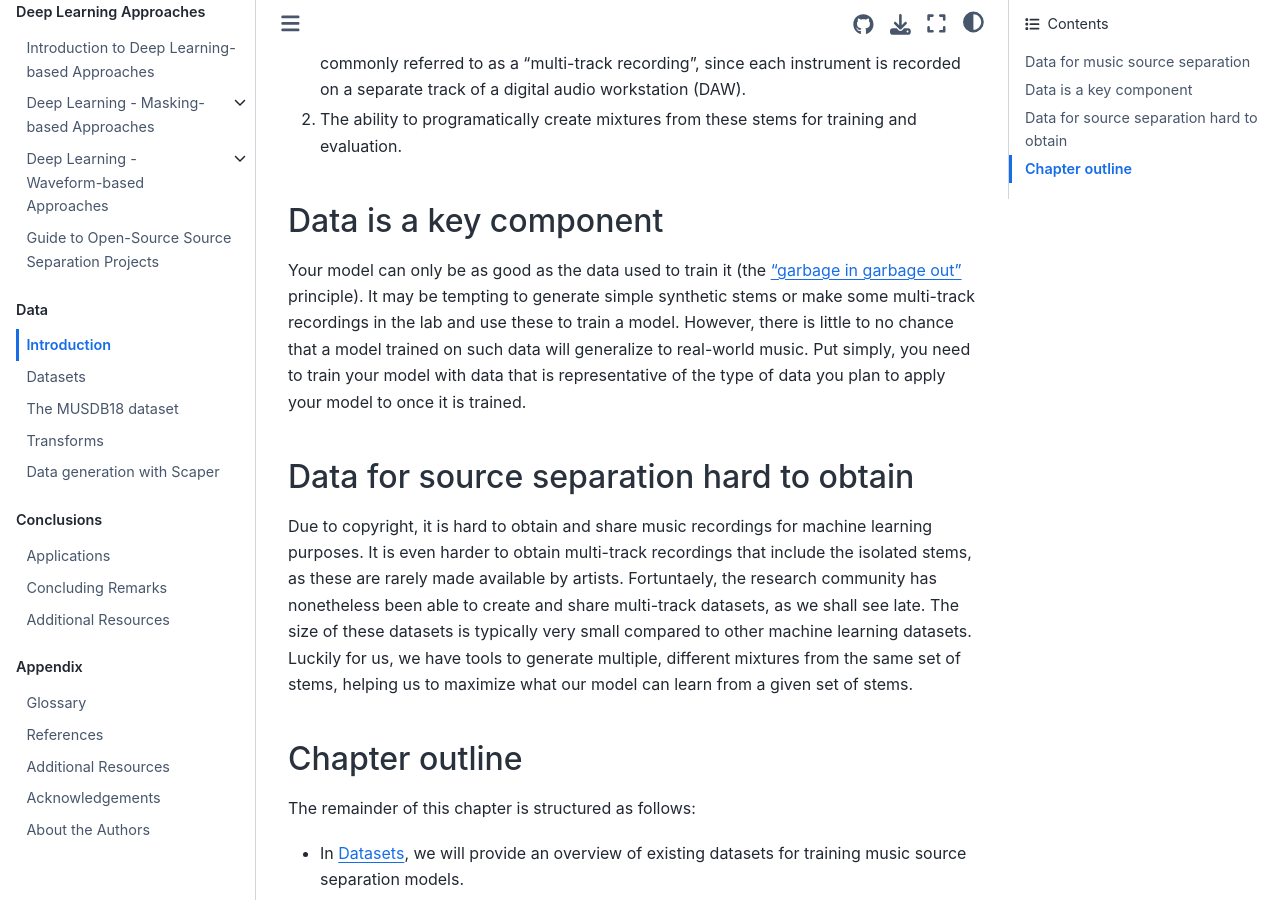
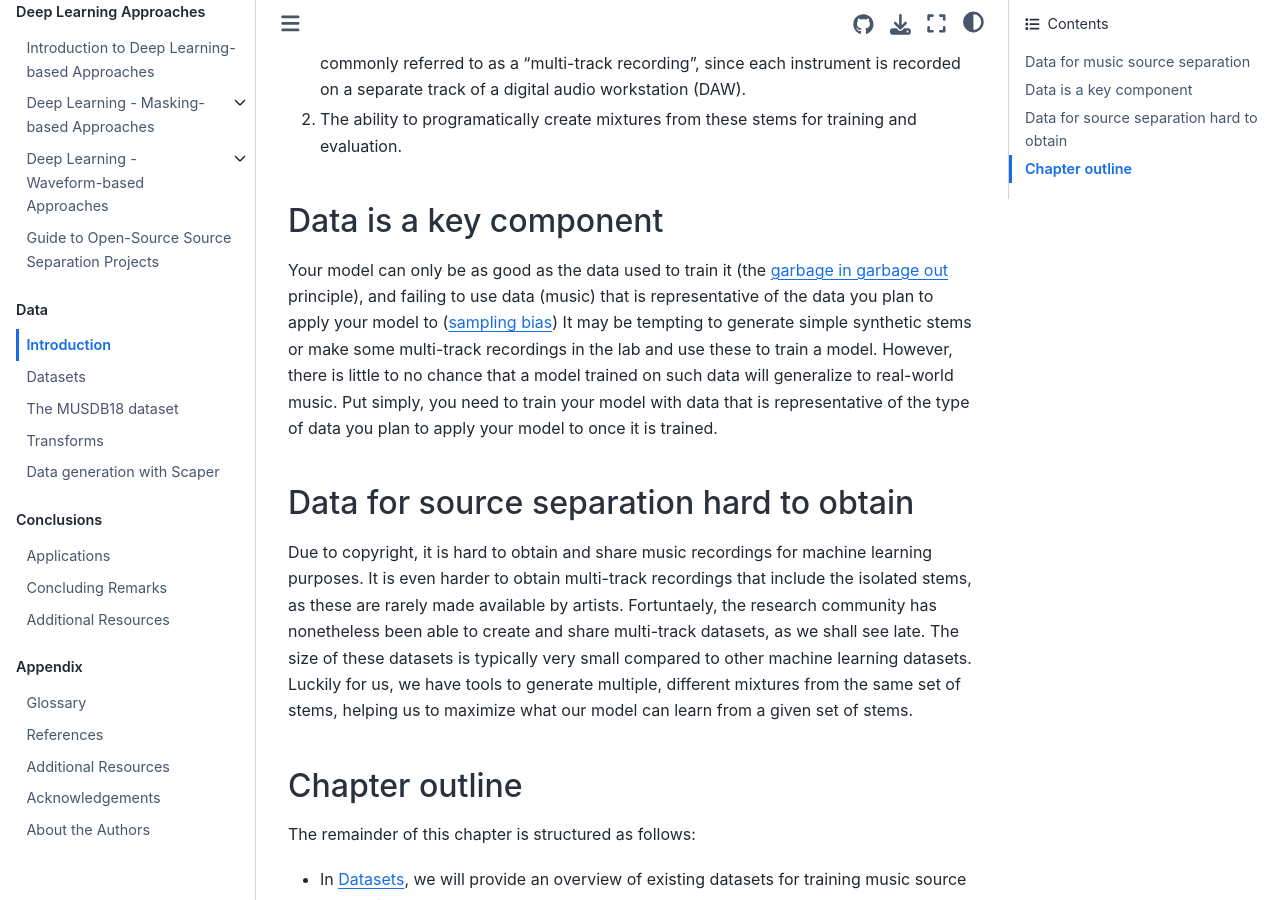
Before and after one commit to source-separation/tutorial, a Jupyter Book: the page built from book/data/introduction.md, in a window 1280 px wide and 900 px high, scrolled down 1480 px. Built offline with Jupyter Book 1.0.4 settings and Sphinx 7.4.7 and the Sphinx Book theme 1.1.4, drawn with Linux system fonts in a browser that asks for light colours; pages that are not in the unit, such as notebooks, are missing from menus.

Commit message:
rename intro to introduction

```diff
--- a/book/_toc.yml
+++ b/book/_toc.yml
@@ -39,7 +39,7 @@
 
 - part: Data
   chapters:
-    - file: data/intro
+    - file: data/introduction
     - file: data/datasets
     - file: data/musdb18
     - file: data/transforms
--- a/book/data/intro.md
+++ b/book/data/introduction.md
@@ -52,8 +52,10 @@ In summary, from a data standpoint, to train a music source separation model we
 
 ## Data is a key component
 
-Your model can only be as good as the data used to train it (the ["garbage in garbage
-out"](https://en.wikipedia.org/wiki/Garbage_in,_garbage_out) principle). It may be tempting to generate simple synthetic
+Your model can only be as good as the data used to train it (the [garbage in garbage
+out](https://en.wikipedia.org/wiki/Garbage_in,_garbage_out) principle), and failing to use data (music) that is
+representative of the data you plan to apply your model to ([sampling bias](https://en.wikipedia.org/wiki/Sampling_bias))
+It may be tempting to generate simple synthetic
 stems or make some multi-track recordings in the lab and use these to train a model. However, there is little to no chance
 that a model trained on such data will generalize to real-world music. Put simply, you need to train your model with data
 that is representative of the type of data you plan to apply your model to once it is trained.
```
Also changed, not shown: other parts of book/data/introduction.md (+1 -1 lines).
